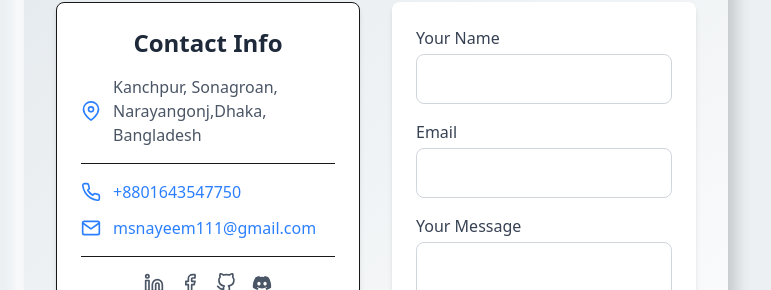
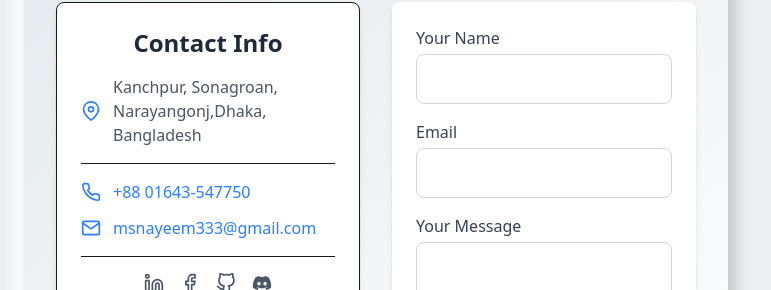
Before and after one commit to NayeemWD/Nayeem-Portfolio, a React (Vite) app: page / in a window 1280 px wide. Shown: the part 3972-4262 px from the top of the page, without its empty margins (264-1035 px from the left). Built offline with nearby package versions, Linux system fonts and the light colour scheme.

Commit message:
edit readme.md file

```diff
--- a/src/Components/Contact .jsx
+++ b/src/Components/Contact .jsx
@@ -127,15 +127,15 @@ const Contact = () => {
                 <a
                   href="tel:+8801643547750"
                   className="text-blue-500 hover:underline text-sm sm:text-base">
-                  +8801643547750
+                  +88 01643-547750
                 </a>
               </div>
               <div className="flex items-center gap-3">
                 <FiMail size={20} className="text-blue-500 flex-shrink-0" />
                 <a
-                  href="mailto:msnayeem111@gmail.com"
+                  href="mailto:msnayeem333@gmail.com"
                   className="text-blue-500 hover:underline text-sm sm:text-base break-all">
-                  msnayeem111@gmail.com
+                  msnayeem333@gmail.com
                 </a>
               </div>
             </div>
```
Also changed, not shown: 1 other file (tests, documents, lock files or other folders).
